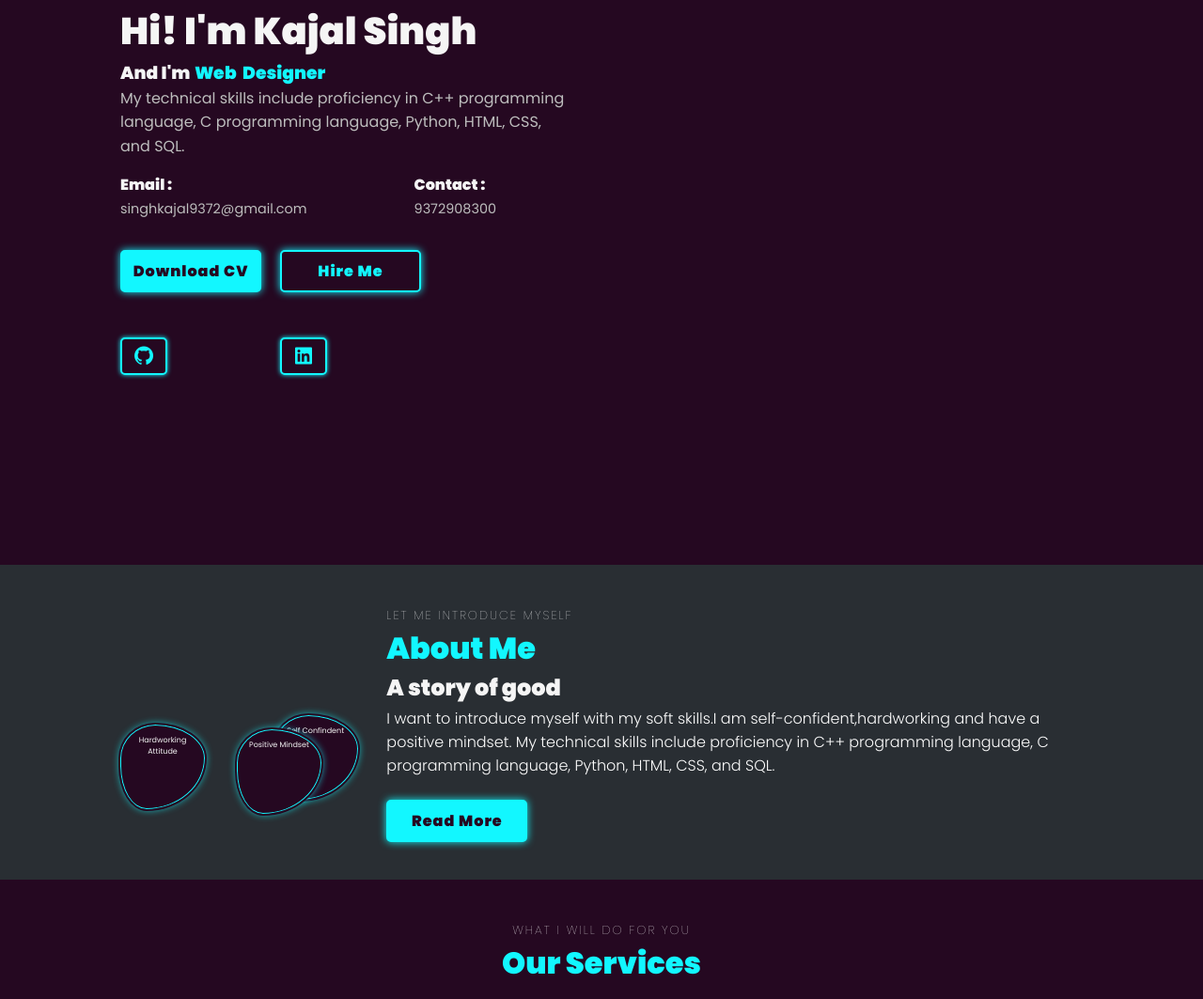
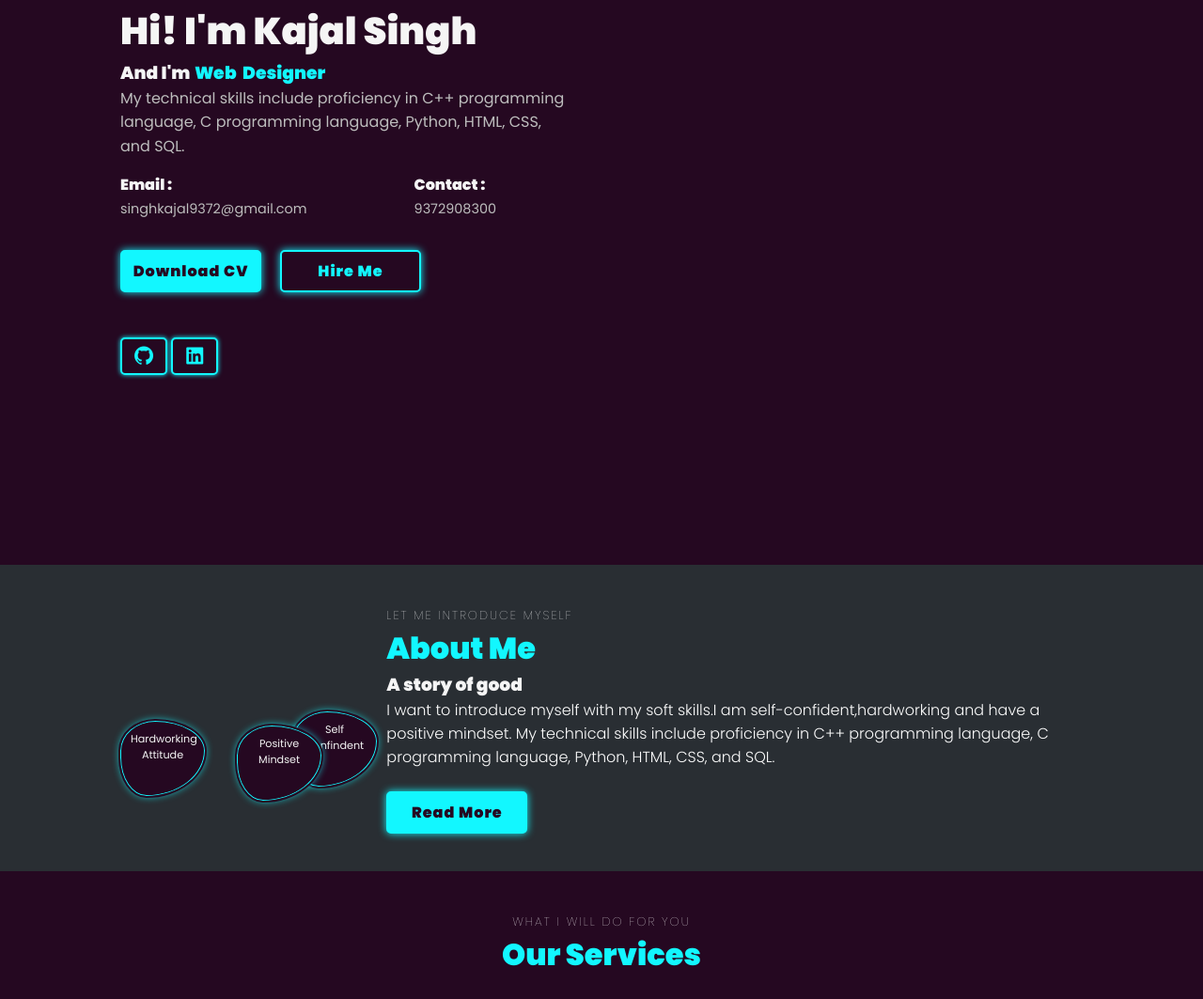
Before and after one commit to singhkajal9372/Portfolio, a plain HTML site: page index.html in a window 1280 px wide. Shown: the part 199-1262 px from the top of the page at 94% size. Drawn offline with nearby package versions, Linux system fonts and the light colour scheme; a web font is replaced by a local one.

Commit message:
Update style.css

```diff
--- a/style.css
+++ b/style.css
@@ -254,8 +254,7 @@ section {
 
 .social-icons {
     margin-top: 3rem;
-    display: flex;
-    justify-content: space-between;
+    /* justify-content: space-between; */
     width: 220px;
     height: 40px;
 }
@@ -362,12 +361,6 @@ section {
     font-size: var(--normal-font);
 }
 
-.about-content h3 {
-    font-weight: 520;
-    font-size: 1.5rem;
-    margin-bottom: .2rem;
-}
-
 .about-content p {
     color: #fdfdfd;
     font-weight: 300;
@@ -378,11 +371,11 @@ section {
 .info-about2,
 .info-about3 {
     background: var(--bg-color);
-    font-size: .5rem;
+    font-size: .7rem;
     position: absolute;
     padding: 10px;
     width: 90px;
-    height: 90px;
+    height: 80px;
     border-radius: 69% 31% 66% 34% / 21% 30% 70% 79%;
     display: block;
     box-shadow: var(--neon-box-shadow);
@@ -398,19 +391,13 @@ section {
 }
 
 .info-about2 {
-    left: 80%;
+    left: 90%;
     top: 20%;
 }
 
 .info-about3 {
     left: 61%;
     top: 80%;
-}
-
-.img-about span {
-    color: var(--hover-color);
-    font-size: 1rem;
-    font-weight: 550;
 }
 
 /* SERVICE SECTION */
@@ -540,7 +527,7 @@ section {
 }
 
 .skill-bar .bar .html {
-    width: 75%;
+    width: 80%;
     animation: html 2s;
 }
 
```
